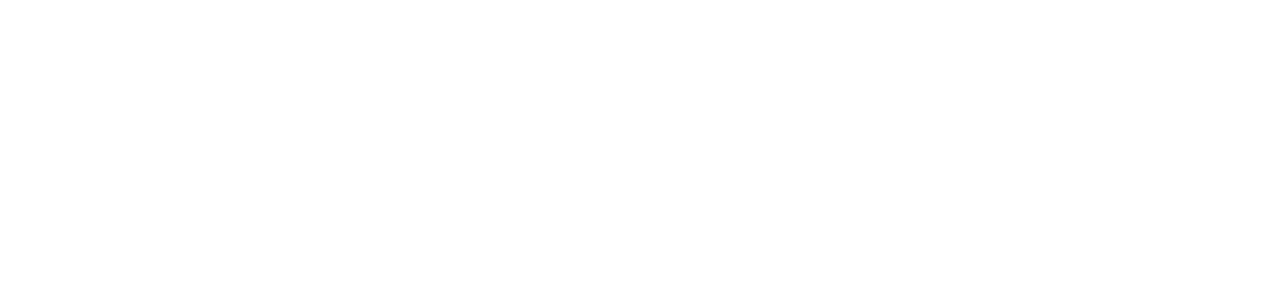
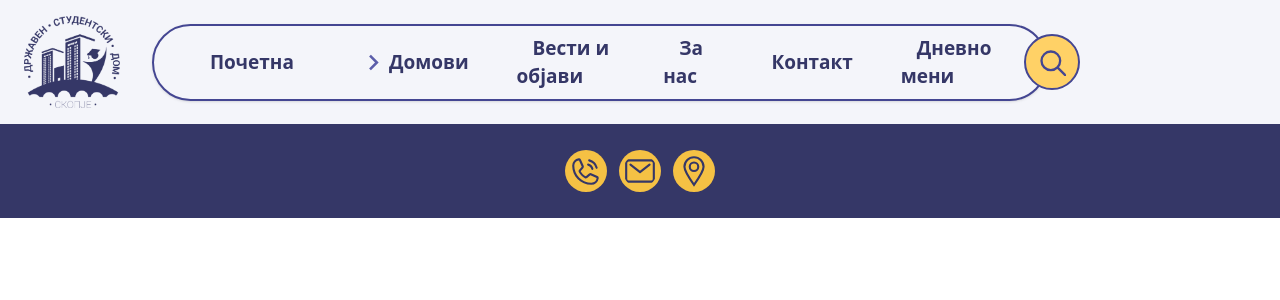
Before and after one commit to andrejstanoev/dsd_project, a React (Vite) app: page /goce in a window 1280 px wide. Before the commit this address had no page. Shown: the top 300 px of the page. Built offline with nearby package versions, Linux system fonts and the light colour scheme.

Commit message:
Added dorms to navbar menus

```diff
--- a/src/App.jsx
+++ b/src/App.jsx
@@ -2,6 +2,9 @@
 import HomePage from "./Pages/HomePage.jsx";
 import AboutUs from "./Pages/AboutUs.jsx";
 import Contact from "./Pages/Contact.jsx";
+import Goce from "./Pages/Goce.jsx";
+import Kuzman from "./Pages/Kuzman.jsx";
+import Stiv from "./Pages/Stiv.jsx";
 
 function App() {
 
@@ -11,6 +14,9 @@
               <Route path="/" element={<HomePage/>}/>
               <Route path="zanas" element={<AboutUs/>}/>
               <Route path="kontakt" element={<Contact/>}/>
+              <Route path="goce" element={<Goce/>}/>
+              <Route path="kuzman" element={<Kuzman/>}/>
+              <Route path="stiv" element={<Stiv/>}/>
           </Routes>
       </BrowserRouter>
 
--- /dev/null
+++ b/src/Pages/Goce.jsx
@@ -0,0 +1,14 @@
+import NavBar from "../components/NavBar.jsx";
+import Footer from "../components/Footer.jsx";
+
+export default function Goce(){
+    return (
+        <div className="pt-25 bg-[#d3d4e9]">
+            <NavBar/>
+            <div>
+                Goce
+            </div>
+            <Footer/>
+        </div>
+    );
+}
--- a/src/Pages/HomePage.jsx
+++ b/src/Pages/HomePage.jsx
@@ -12,10 +12,6 @@
             {/*<StudentsSectionHP/>*/}
             <StudentsSectionHPV2/>
             <Footer/>
-
-
-
-
         </div>
     );
 }
--- /dev/null
+++ b/src/Pages/Kuzman.jsx
@@ -0,0 +1,14 @@
+import NavBar from "../components/NavBar.jsx";
+import Footer from "../components/Footer.jsx";
+
+export default function Kuzman(){
+    return (
+        <div className="pt-25 bg-[#d3d4e9]">
+            <NavBar/>
+            <div>
+                Kuzman
+            </div>
+            <Footer/>
+        </div>
+    );
+}
--- /dev/null
+++ b/src/Pages/Stiv.jsx
@@ -0,0 +1,14 @@
+import NavBar from "../components/NavBar.jsx";
+import Footer from "../components/Footer.jsx";
+
+export default function Stiv(){
+    return (
+        <div className="pt-25 bg-[#d3d4e9]">
+            <NavBar/>
+            <div>
+                Stiv
+            </div>
+            <Footer/>
+        </div>
+    );
+}
--- a/src/components/HamburgerNavMenu.jsx
+++ b/src/components/HamburgerNavMenu.jsx
@@ -1,6 +1,14 @@
 
 import {NavLink} from "react-router-dom";
+import React, {useState} from "react";
+import NavigationLink from "./NavigationLink.jsx";
 export default function HamburgerNavMenu( {setIsMenuOpen} ){
+    const [isClicked, setIsClicked] = useState(false)
+
+    function handleToggleDomovi(){
+        setIsClicked(curr=>!curr)
+    }
+
     return (
         <div
             className="sm:hidden absolute top-full left-0 w-full bg-[#f4f5fa] border border-[#444692] rounded-md mt-2 px-4 py-4 z-40 shadow-md ">
@@ -8,13 +16,36 @@
 
                     <NavLink className="py-1 px-1 rounded hover:bg-indigo-200" onClick={()=>setIsMenuOpen(false)} to="/">Почетна</NavLink>
 
-                    <NavLink className="py-1 px-1 rounded hover:bg-indigo-200" onClick={()=>setIsMenuOpen(false)} to="/vesti" >Вести и објави</NavLink>
+                <li className=" cursor-pointer py-1 px-1 rounded hover:bg-indigo-200" onClick={handleToggleDomovi}>
+                    <div className="flex items-center align-center">
+                        {isClicked ? <svg xmlns="http://www.w3.org/2000/svg" width="20" height="20" viewBox="0 0 24 24">
+                                <path fill="#5c5eaa"
+                                      d="m12 13.171l4.95-4.95l1.414 1.415L12 16L5.636 9.636L7.05 8.222z"/>
+                            </svg>
+                            : <svg xmlns="http://www.w3.org/2000/svg" width="20" height="20" viewBox="0 0 24 24">
+                                <path fill="#5c5eaa" d="M8.59 16.58L13.17 12L8.59 7.41L10 6l6 6l-6 6z"/>
+                            </svg>
+                        }
+                        Домови
+                    </div>
+                    { isClicked && <div className=" p-4 bg-[#f4f5fa]  flex flex-col z-20">
+                        <NavLink className="py-1 px-1 rounded hover:bg-indigo-200"  to="/goce">Гоце</NavLink>
+                        <NavLink className="py-1 px-1 rounded hover:bg-indigo-200"  to="/kuzman">Кузман</NavLink>
+                        <NavLink className="py-1 px-1 rounded hover:bg-indigo-200"  to="/stiv">Стив</NavLink>
+                    </div>}
+                </li>
 
-                    <NavLink className="py-1 px-1 rounded hover:bg-indigo-200" onClick={()=>setIsMenuOpen(false)} to="/zanas" >За нас</NavLink>
+                <NavLink className="py-1 px-1 rounded hover:bg-indigo-200" onClick={() => setIsMenuOpen(false)}
+                         to="/vesti">Вести и објави</NavLink>
 
-                    <NavLink className="py-1 px-1 rounded hover:bg-indigo-200" onClick={()=>setIsMenuOpen(false)} to="/kontakt" >Контакт</NavLink>
+                <NavLink className="py-1 px-1 rounded hover:bg-indigo-200" onClick={() => setIsMenuOpen(false)}
+                         to="/zanas">За нас</NavLink>
 
-                    <NavLink className="py-1 px-1 rounded hover:bg-indigo-200" onClick={()=>setIsMenuOpen(false)} to="/meni">Дневно мени</NavLink>
+                <NavLink className="py-1 px-1 rounded hover:bg-indigo-200" onClick={() => setIsMenuOpen(false)}
+                         to="/kontakt">Контакт</NavLink>
+
+                <NavLink className="py-1 px-1 rounded hover:bg-indigo-200" onClick={() => setIsMenuOpen(false)}
+                         to="/meni">Дневно мени</NavLink>
 
             </ul>
         </div>
--- a/src/components/HomepageMain.jsx
+++ b/src/components/HomepageMain.jsx
@@ -1,23 +1,28 @@
 import React, { useEffect, useRef, useState } from "react";
+import {useNavigate} from "react-router-dom";
 
 const images = [
     {
         name:"Студентски дом „Гоце Делчев“",
-        img:"https://makfax.com.mk/wp-content/uploads/2017/06/Studentski-dom-Goce-Delcev.jpg"
+        img:"https://makfax.com.mk/wp-content/uploads/2017/06/Studentski-dom-Goce-Delcev.jpg",
+        page:"goce"
     },
     {
         name:"Студентски дом „Кузман Јосифовски Питу“",
-        img:"https://sdk.mk/wp-content/uploads/2021/01/studenstki-dom-kuzman-josifovski-pitu-1.jpg"
+        img:"https://sdk.mk/wp-content/uploads/2021/01/studenstki-dom-kuzman-josifovski-pitu-1.jpg",
+        page:"kuzman"
     },
     {
         name:"Студентски дом „Стив Наумов“",
-        img:"https://www.radiomof.mk/wp-content/uploads/2021/02/%D0%A1%D1%82%D1%83%D0%B4%D0%B5%D0%BD%D1%82%D1%81%D0%BA%D0%B8-%D0%B4%D0%BE%D0%BC-%D0%A1%D1%82%D0%B8%D0%B2-%D0%9D%D0%B0%D1%83%D0%BC%D0%BE%D0%B2-%D0%94%D0%A1%D0%94-%D0%A1%D0%BA%D0%BE%D0%BF%D1%98%D0%B5.jpg"
+        img:"https://www.radiomof.mk/wp-content/uploads/2021/02/%D0%A1%D1%82%D1%83%D0%B4%D0%B5%D0%BD%D1%82%D1%81%D0%BA%D0%B8-%D0%B4%D0%BE%D0%BC-%D0%A1%D1%82%D0%B8%D0%B2-%D0%9D%D0%B0%D1%83%D0%BC%D0%BE%D0%B2-%D0%94%D0%A1%D0%94-%D0%A1%D0%BA%D0%BE%D0%BF%D1%98%D0%B5.jpg",
+        page:"stiv"
     }
 ];
 
 export default function HomepageMain() {
     const [current, setCurrent] = useState(0);
     const timeoutRef = useRef(null);
+    const navigate = useNavigate()
 
     function handlePreviousImg(){
         if (current === 0){
@@ -38,6 +43,11 @@
         }
     }
 
+    function handleClickImage(){
+        navigate(images[current].page)
+        console.log(images[current].page)
+    }
+
     useEffect(() => {
 
         timeoutRef.current = setTimeout(() => {
@@ -49,23 +59,24 @@
 
     return (
         <main className="  flex flex-col items-center 2xl:py-8 pb-7" >
-            <h1 className="text-[#5c5eaa] text-4xl mb-15 mt-5 font-bold">Нашите студентски домови</h1>
+            <h1 className=" text-center text-[#5c5eaa] mt-10 text-4xl mb-15 mt-5 font-bold">Нашите студентски домови</h1>
             <div className="relative w-full max-w-full sm:max-w-[calc(100vw-8rem)] 2xl:h-[520px] h-[420px]  mx-auto overflow-hidden rounded-xl shadow-lg">
                 <p className=" text-center w-full tracking-wide px-4 py-2 absolute top-4 z-2  text-[25px] bg-slate-400/30 rounded shadow text-xl font-semibold ">{images[current].name}</p>
 
                 {images.map((img, idx) => (
                     <>
                     <img
+                        onClick={handleClickImage}
                         key={img.name}
                         src={img.img}
-                        className={`absolute w-full h-full object-cover transition-all duration-700 ease-in-out
+                        className={` cursor-pointer absolute w-full h-full object-cover transition-all duration-700 ease-in-out
               ${idx === current ? "opacity-100 scale-100" : "opacity-0 scale-95 z-0"}
             `}
                         alt={`slika ${idx + 1}`}
                     />
                     </>
                 ))}
-                <button onClick={handlePreviousImg}  className="absolute left-4 top-1/2 -translate-y-1/2 z-20 bg-[#a3a5d2] hover:bg-[#9596d3] rounded-md w-12 h-12 p-2 shadow">
+                <button onClick={handlePreviousImg}  className=" cursor-pointer absolute left-4 top-1/2 -translate-y-1/2 z-20 bg-[#a3a5d2] hover:bg-[#9596d3] rounded-md w-12 h-12 p-2 shadow">
                     {/*levo*/}
                     <svg style={{
                         color: "#5c5eaa"
@@ -75,7 +86,7 @@
                     </svg>
                 </button>
                 {/*desno*/}
-                <button onClick={handleNextImg} className="absolute right-4 top-1/2 -translate-y-1/2 z-20 bg-[#a3a5d2] hover:bg-[#9596d3] rounded-md w-12 h-12 p-2 shadow">
+                <button onClick={handleNextImg} className=" cursor-pointer absolute right-4 top-1/2 -translate-y-1/2 z-20 bg-[#a3a5d2] hover:bg-[#9596d3] rounded-md w-12 h-12 p-2 shadow">
                     <svg style={{
                         color: "#5c5eaa"
                     }} xmlns="http://www.w3.org/2000/svg" width="44" height="44" viewBox="0 0 24 24" className="-translate-x-1 -translate-y-1.5">
--- a/src/components/NavBar.jsx
+++ b/src/components/NavBar.jsx
@@ -1,22 +1,50 @@
 import NavigationLink from "./NavigationLink.jsx"
 import dsdlogo from "../images/dsdlogo.png"
 import {Link, NavLink} from "react-router-dom";
-import {useState} from "react";
+import React, {useState} from "react";
 import HamburgerNavMenu from "./HamburgerNavMenu.jsx";
-export default function NavBar(){
+export default function NavBar() {
     const [isMenuOpen, setIsMenuOpen] = useState(false)
+    const [isClicked, setIsClicked] = useState(false)
 
-    function handleToggleMenu(){
-        setIsMenuOpen(curr=>!curr)
+    function handleToggleMenu() {
+        setIsMenuOpen(curr => !curr)
     }
-        return(
-        <nav className=" fixed top-0 left-0 w-full z-50 flex justify-between sm:flex sm:justify-start items-center bg-[#f4f5fa] px-6 py-4">
+
+    function handleToggleDomovi(){
+        setIsClicked(curr=>!curr)
+    }
+
+
+    return (
+        <nav
+            className=" fixed top-0 left-0 w-full z-50 flex justify-between sm:flex sm:justify-start items-center bg-[#f4f5fa] px-6 py-4">
             <Link to="/">
                 <img alt="logo" src={dsdlogo} className="h-23 mr-8"/>
             </Link>
             <ul className=" hidden sm:flex 2xl:w-7xl lg:w-4xl xl:w-4xl  flex items-center  border-2 border-[#444692] bg-[#f4f5fa] rounded-full px-6 py-2 -mr-6 shadow-sm">
                 <li className="mx-4">
                     <NavigationLink to="/">Почетна</NavigationLink>
+                </li>
+                <li className=" relative cursor-pointer mx-4 font-bold text-[#353767] text-[14px] lg:text-[18px] xl:text-[19px]  xl:px-4 xl:py-2 rounded-lg hover:bg-[#e8eafc]"
+                    onClick={handleToggleDomovi}
+                >
+                    <div className="flex items-center align-center">
+                        {isClicked ? <svg xmlns="http://www.w3.org/2000/svg" width="31" height="31" viewBox="0 0 24 24">
+                                <path fill="#5c5eaa"
+                                      d="m12 13.171l4.95-4.95l1.414 1.415L12 16L5.636 9.636L7.05 8.222z"/>
+                            </svg>
+                            : <svg xmlns="http://www.w3.org/2000/svg" width="31" height="31" viewBox="0 0 24 24">
+                                <path fill="#5c5eaa" d="M8.59 16.58L13.17 12L8.59 7.41L10 6l6 6l-6 6z"/>
+                            </svg>
+                        }
+                        Домови
+                    </div>
+                    { isClicked && <div className=" animate-fade-in rounded-xl  shadow-lg p-4 bg-[#f4f5fa] absolute flex flex-col z-20">
+                        <NavigationLink to="/goce">Гоце</NavigationLink>
+                        <NavigationLink to="/kuzman">Кузман</NavigationLink>
+                        <NavigationLink to="/stiv">Стив</NavigationLink>
+                    </div>}
                 </li>
                 <li className="mx-4">
                     <NavigationLink to="/vesti">Вести и објави</NavigationLink>
@@ -42,7 +70,7 @@
 
             {/*Hamburger ikona*/}
             <button onClick={handleToggleMenu}
-                className="sm:hidden flex items-center justify-center w-10 h-10 rounded bg-[#ffd166] border-2 border-[#444692] cursor-pointer"
+                    className="sm:hidden flex items-center justify-center w-10 h-10 rounded bg-[#ffd166] border-2 border-[#444692] cursor-pointer"
             >
                 <svg xmlns="http://www.w3.org/2000/svg" fill="none" stroke="currentColor" strokeWidth="2"
                      viewBox="0 0 24 24" className="w-6 h-6 text-[#444692]">
```
